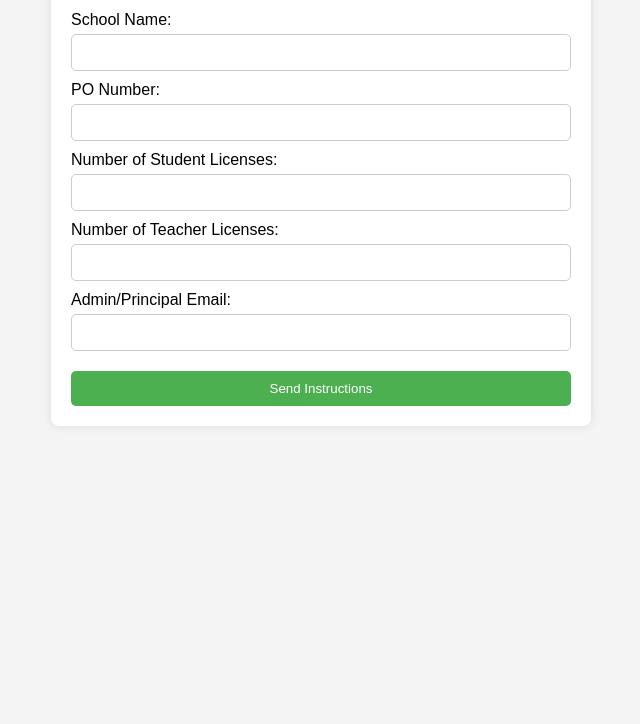
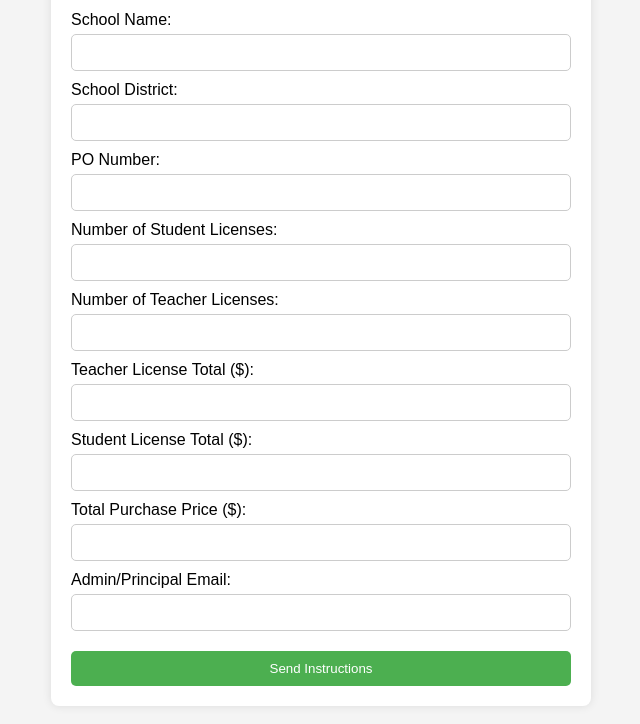
Before and after one commit to Jakeagle/PersonalAdminDistro, a plain HTML site: page index.html in a window 1280 px wide. Shown: the part 186-910 px from the top of the page, without its empty margins (319-959 px from the left). Before the commit the page ends 800 px from the top, so only its background shows below. Drawn offline with Linux system fonts and the light colour scheme.

Commit message:
Update index.html

```diff
--- a/index.html
+++ b/index.html
@@ -13,6 +13,9 @@
         <label for="schoolName">School Name:</label>
         <input type="text" id="schoolName" required />
 
+        <label for="schoolDistrict">School District:</label>
+        <input type="text" id="schoolDistrict" required />
+
         <label for="poNumber">PO Number:</label>
         <input type="text" id="poNumber" required />
 
@@ -21,6 +24,15 @@
 
         <label for="teacherQty">Number of Teacher Licenses:</label>
         <input type="number" id="teacherQty" required />
+
+        <label for="teacherLicenseTotal">Teacher License Total ($):</label>
+        <input type="number" id="teacherLicenseTotal" step="0.01" required />
+
+        <label for="studentLicenseTotal">Student License Total ($):</label>
+        <input type="number" id="studentLicenseTotal" step="0.01" required />
+
+        <label for="totalPurchasePrice">Total Purchase Price ($):</label>
+        <input type="number" id="totalPurchasePrice" step="0.01" required />
 
         <label for="adminEmail">Admin/Principal Email:</label>
         <input type="email" id="adminEmail" required />
```
